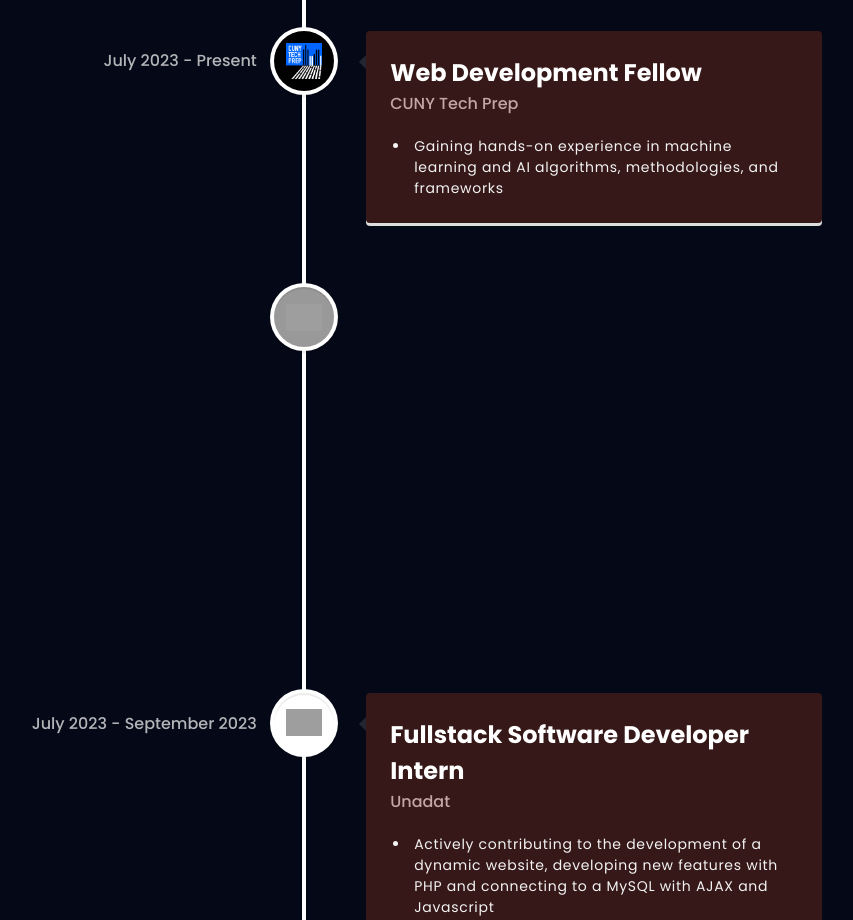
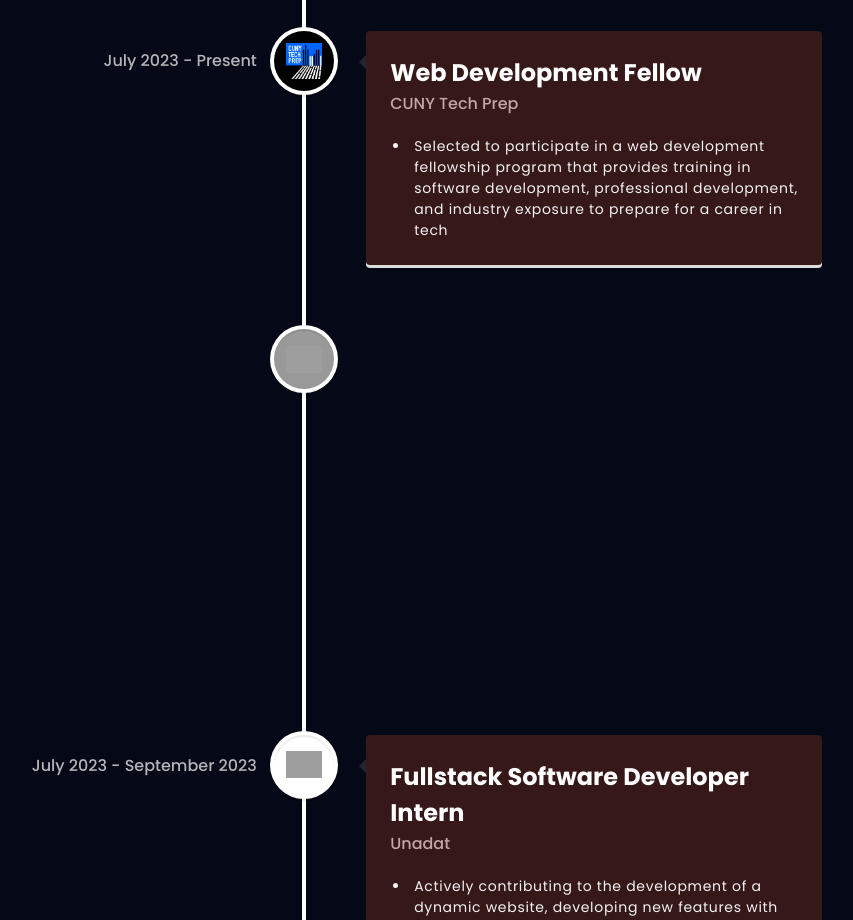
Before and after one commit to XChen601/Personal-Portfolio, a React (Create React App) app: page / in a window 1280 px wide. Shown: the part 1400-2320 px from the top of the page, without its empty margins (336-1189 px from the left). Built offline with nearby package versions, Linux system fonts and the light colour scheme; grey boxes are pictures that could not be loaded.

Commit message:
edited description

```diff
--- a/src/constants/index.js
+++ b/src/constants/index.js
@@ -55,7 +55,7 @@
     iconBg: "#000",
     date: "July 2023 - Present",
     points: [
-      "Gaining hands-on experience in machine learning and AI algorithms, methodologies, and frameworks",
+      "Selected to participate in a web development fellowship program that provides training in software development, professional development, and industry exposure to prepare for a career in tech",
     ],
   },
   {
```
